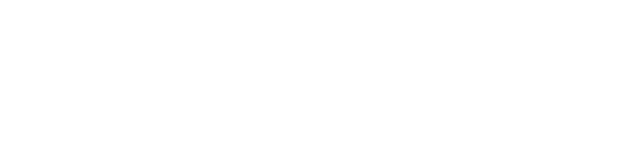
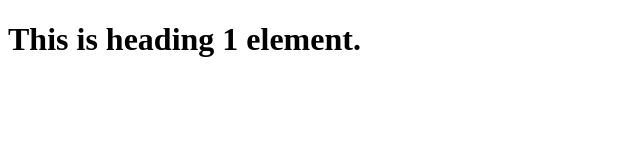
Before and after one commit to Anand-PTC/git-collab, a plain HTML site: page index.html in a window 1280 px wide. Shown: the whole page, without its empty margins (0-640 px from the left). Drawn offline with Linux system fonts and the light colour scheme.

Commit message:
added h1

```diff
--- a/index.html
+++ b/index.html
@@ -6,7 +6,8 @@
     <meta name="viewport" content="width=device-width, initial-scale=1.0">
     <title>Document</title>
 </head>
+
 <body>
-
+    <h1>This is heading 1 element.</h1>
 </body>
 </html>
```
